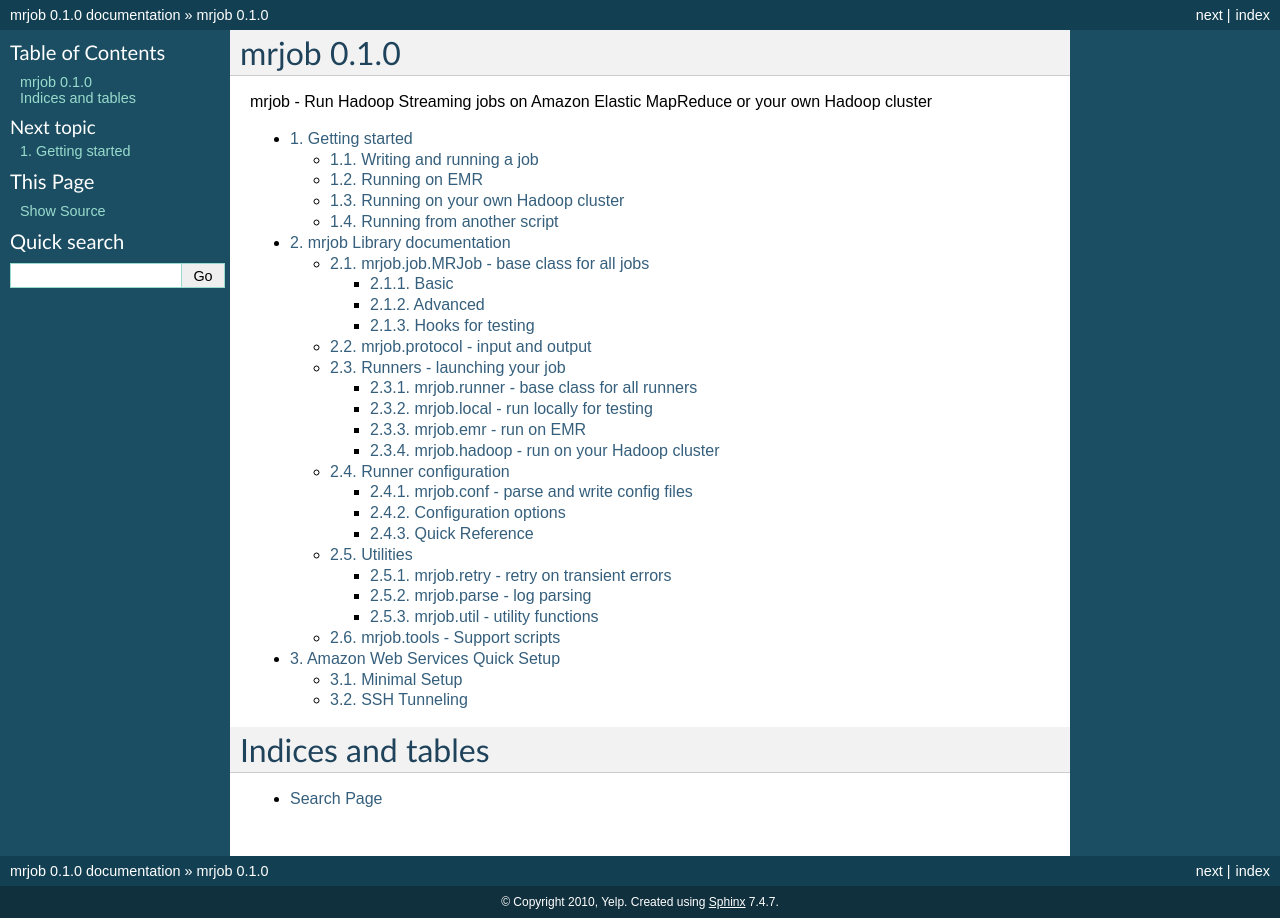
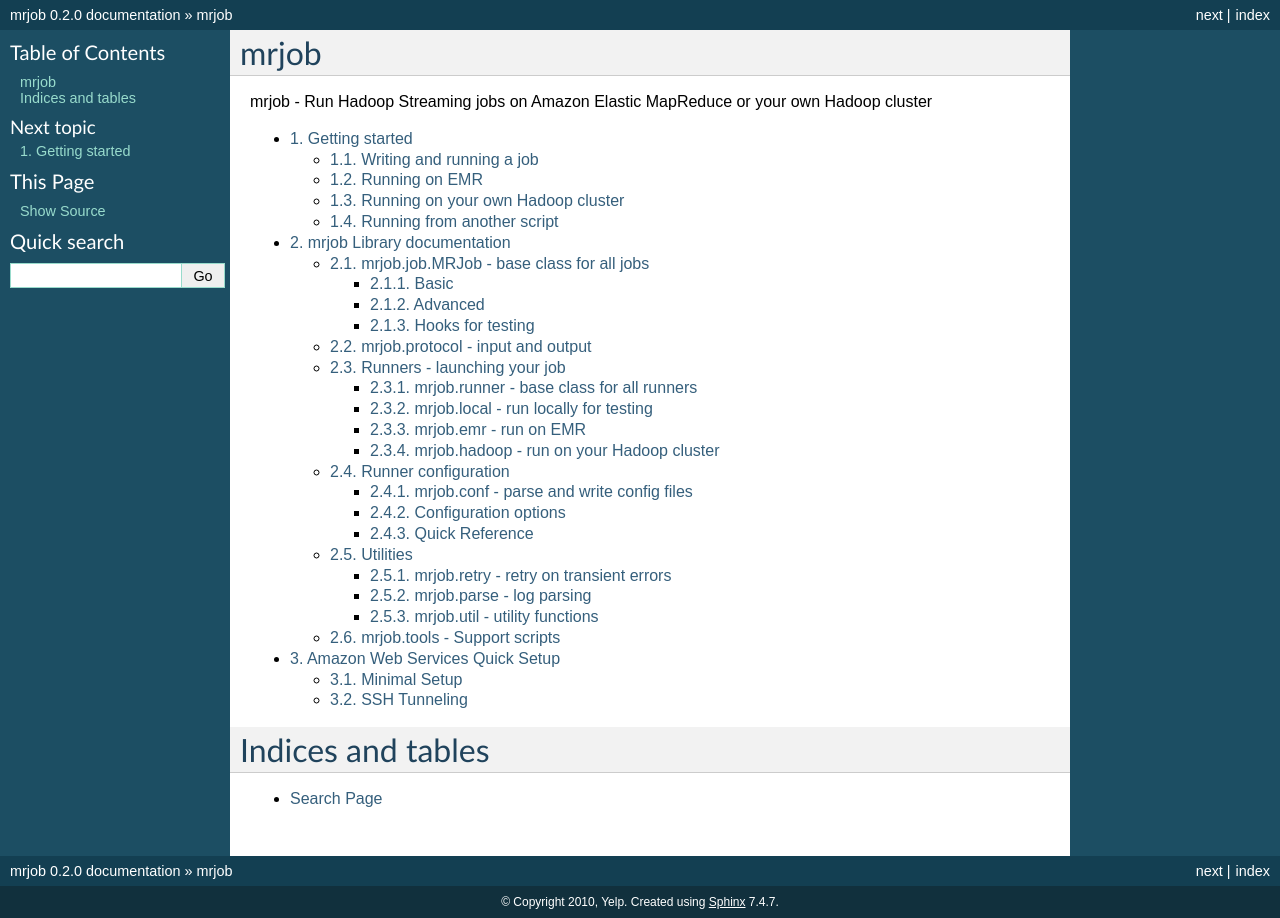
Before and after one commit to Yelp/mrjob, a Sphinx documentation site: the page built from docs/index.rst, in a window 1280 px wide. Built offline with Sphinx 7.4.7, drawn with Linux system fonts in a browser that asks for light colours.

Commit message:
Bump version number to 0.2.0

```diff
--- a/docs/index.rst
+++ b/docs/index.rst
@@ -3,7 +3,7 @@
    You can adapt this file completely to your liking, but it should at least
    contain the root `toctree` directive.
 
-mrjob 0.1.0
+mrjob
 =================================
 
 mrjob - Run Hadoop Streaming jobs on Amazon Elastic MapReduce or your
--- a/mrjob/__init__.py
+++ b/mrjob/__init__.py
@@ -19,4 +19,4 @@
                'Julian Krause <juliank@yelp.com>',
                'Jimmy Retzlaff <jretz@yelp.com>',
                'Paul Wais <pwais@yelp.com>']
-__version__ = '0.1.0'
+__version__ = '0.2.0'
```
Also changed, not shown: 1 other file.
